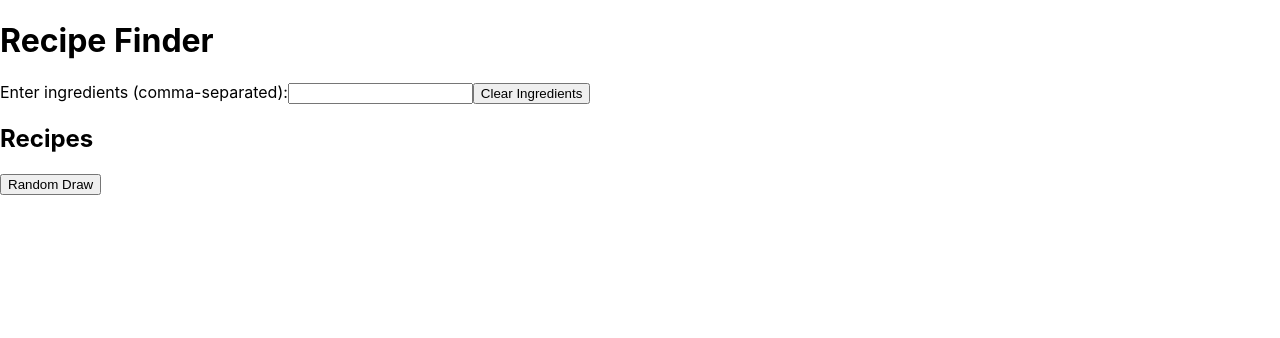
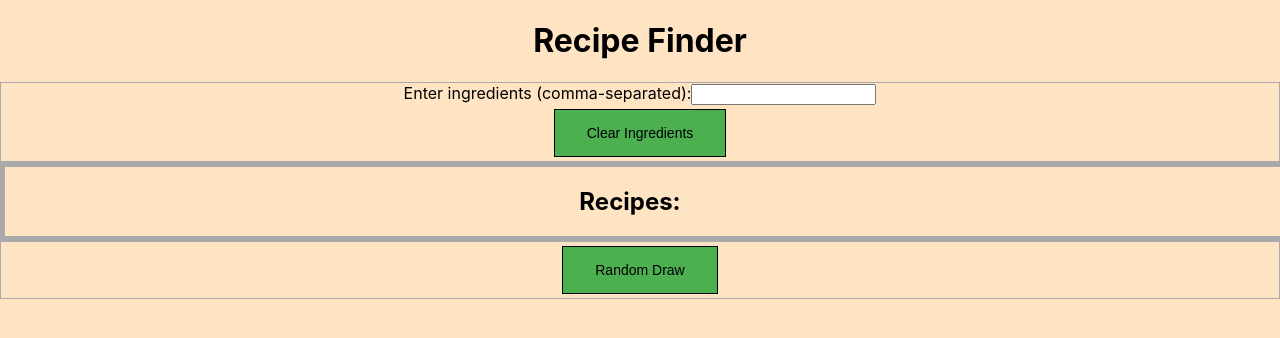
Before and after one commit to taylorbeee/recipefinder, a React (Create React App) app in the folder recipefinder/: page / in a window 1280 px wide. Shown: the top 338 px of the page. Built offline with nearby package versions, Linux system fonts and the light colour scheme.

Commit message:
Added styles

```diff
--- a/recipefinder/src/App.css
+++ b/recipefinder/src/App.css
@@ -1,5 +1,11 @@
 .App {
+  font-family: sans-serif;
   text-align: center;
+  width: 100%;
+}
+
+body {
+  background-color: bisque;
 }
 
 .App-logo {
@@ -28,6 +34,52 @@
   color: #61dafb;
 }
 
+h1 {
+  text-align: center;
+}
+
+form {
+  display: flex;
+  flex-direction: column;
+  align-items: center;
+  border: darkgray 1px solid;
+}
+
+button {
+  display: flex;
+  justify-content: center;
+  align-items: center;
+  background-color: #4caf50; /* Green */
+  border: black 1px solid;
+  color: black;
+  padding: 15px 32px;
+  text-align: center;
+  text-decoration: none;
+  font-size: 14px;
+  margin: 4px 2px;
+  cursor: pointer;
+}
+.recipes-container {
+  display: flex;
+  align-items: center;
+  justify-content: center;
+  flex-flow: wrap;
+  width: 100%;
+  border: darkgray 5px solid;
+}
+.recipes-container li {
+  display: flex;
+  align-items: center;
+}
+/* .recipes-container img {
+  width: 200px;
+  height: 200px;
+} */
+.recipes-container h2 {
+  text-align: left;
+  margin-left: 10px;
+}
+
 @keyframes App-logo-spin {
   from {
     transform: rotate(0deg);
--- a/recipefinder/src/App.js
+++ b/recipefinder/src/App.js
@@ -1,9 +1,6 @@
 import { useState, useCallback, useEffect } from "react";
 import logo from "./logo.svg";
 import "./App.css";
-
-const api_url = "https://api.spoonacular.com/recipes/findByIngredients";
-const api_key = "b092758163cf40dbaea8e7b5e9c5c7ff";
 
 // Due date - Feb 25 ------ March 4
 
@@ -50,13 +47,21 @@ function App() {
           Clear Ingredients
         </button>
       </form>
+      <div className="recipes-container">
+        {recipes.map((recipe) => (
+          <div className="recipe" key={recipe.id}>
+            <h3>{recipe.title}</h3>
+            <img src={recipe.image} alt={recipe.title} />
+          </div>
+        ))}
 
-      <h2>Recipes</h2>
-      <ul>
-        {recipes.map((recipe) => (
-          <li key={recipe.id}>{recipe.title}</li>
-        ))}
-      </ul>
+        <h2>Recipes:</h2>
+        <ul>
+          {recipes.map((recipe) => (
+            <li key={recipe.id}>{recipe.title}</li>
+          ))}
+        </ul>
+      </div>
       <form className="random-draw-form">
         <button>Random Draw</button>
       </form>
```
